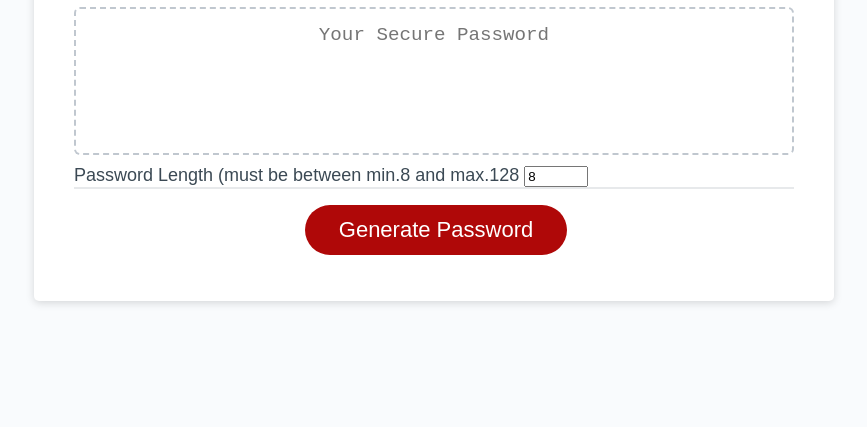
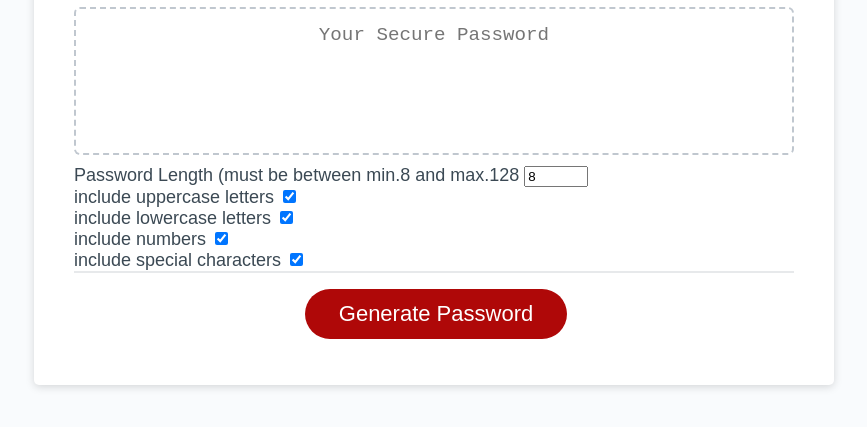
Before and after one commit to alxndrnevermando/homework-3, a plain HTML site: page Develop/index.html in a window 1280 px wide. Shown: the part 241-668 px from the top of the page, without its empty margins (206-1073 px from the left). Drawn offline with Linux system fonts and the light colour scheme.

Commit message:
added input types for user to select a checkbox that indicates whether they want their password to include uppercase, lowercase, numbers, and special characters

```diff
--- a/Develop/index.html
+++ b/Develop/index.html
@@ -29,7 +29,22 @@
             <label for="length">Password Length (must be  between min.8 and max.128</label>
             <input type="number" id="length" min="8" max="128" value="8" />
           </div>
-
+          <div class="setting">
+            <label for="uppercase">include uppercase letters</label>
+            <input type="checkbox" id="uppercase" checked />
+          </div>
+          <div class="setting">
+            <label for="lowercase">include lowercase letters</label>
+            <input type="checkbox" id="lowercase" checked />
+          </div>
+          <div class="setting">
+            <label for="numbers">include numbers</label>
+            <input type="checkbox" id="numbers" checked />
+          </div>
+          <div class="setting">
+            <label for="symbols">include special characters</label>
+            <input type="checkbox" id="symbols" checked />
+          </div>
         </div>
         <div class="card-footer">
           <button id="generate" class="btn" onclick="" >Generate Password</button>
```
